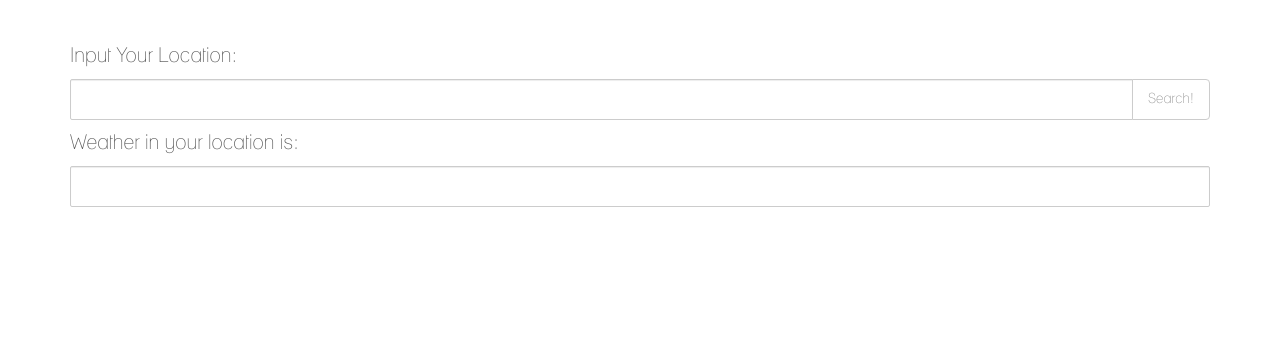
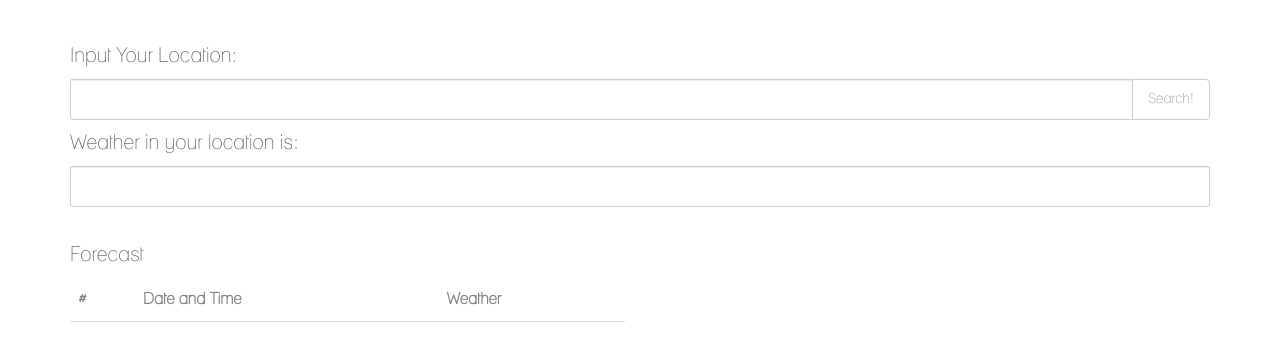
Before and after one commit to febyeliana/TST_14, a plain HTML site: page FE/index.html in a window 1280 px wide. Shown: the part 103-464 px from the top of the page. Drawn offline with Linux system fonts and the light colour scheme.

Commit message:
table for forecast

```diff
--- a/FE/index.html
+++ b/FE/index.html
@@ -49,6 +49,30 @@
           <input type="text" id="hasil" class="form-control" data-provide="typeahead">
       </div>
     </div>
+    <br>
+
+    <div class="row">
+      <div class="col-sm-12 col-lg-12">
+        <h4>Forecast</h4>
+        <div class="row">
+          <div class="col-sm-6 col-lg-6">
+            <table class="table table-striped" data-effect="fade">
+              <thead>
+                <tr>
+                  <th>#</th>
+                  <th>Date and Time</th>
+                  <th>Weather</th>
+                </tr>
+              </thead>
+              <tbody id="forecastTable">
+              </tbody>
+            </table>
+          </div>
+        </div>
+      </div>
+    </div>
+  </div>
+
 
 
 </body>
```
